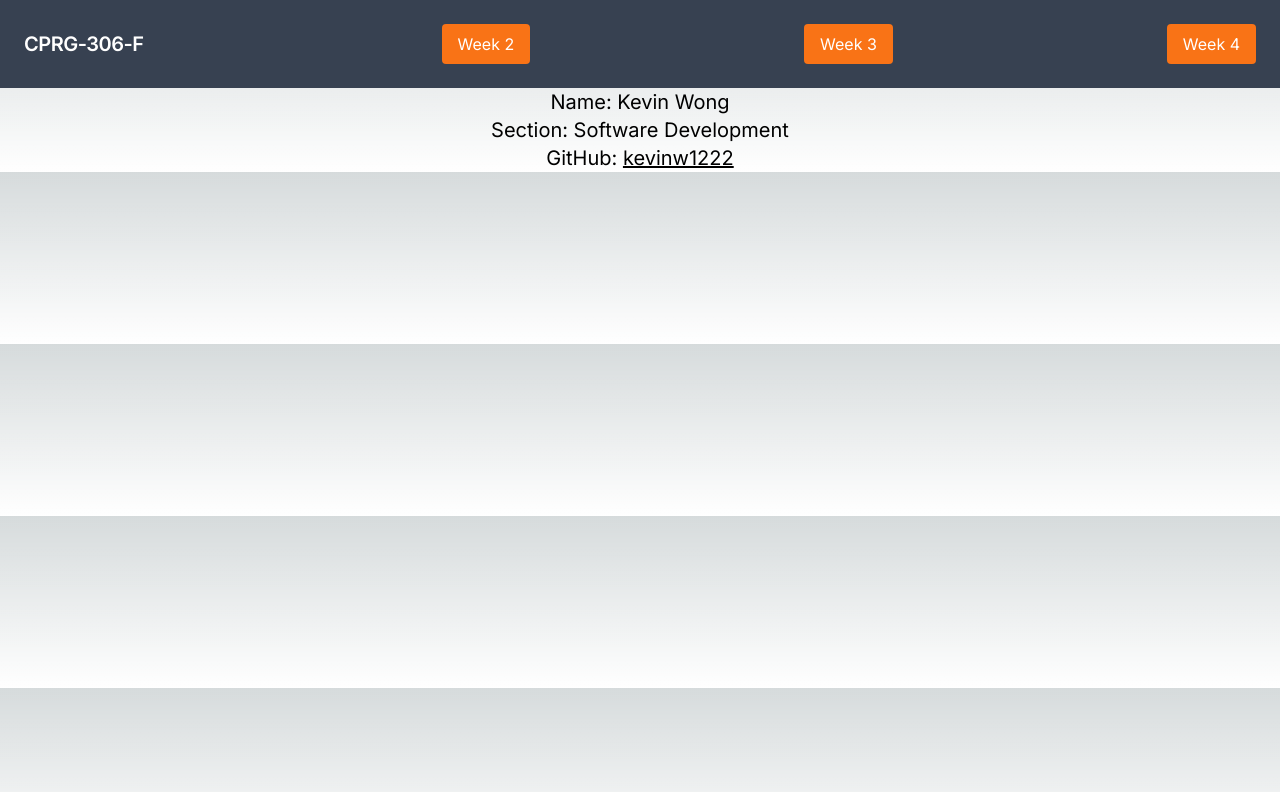
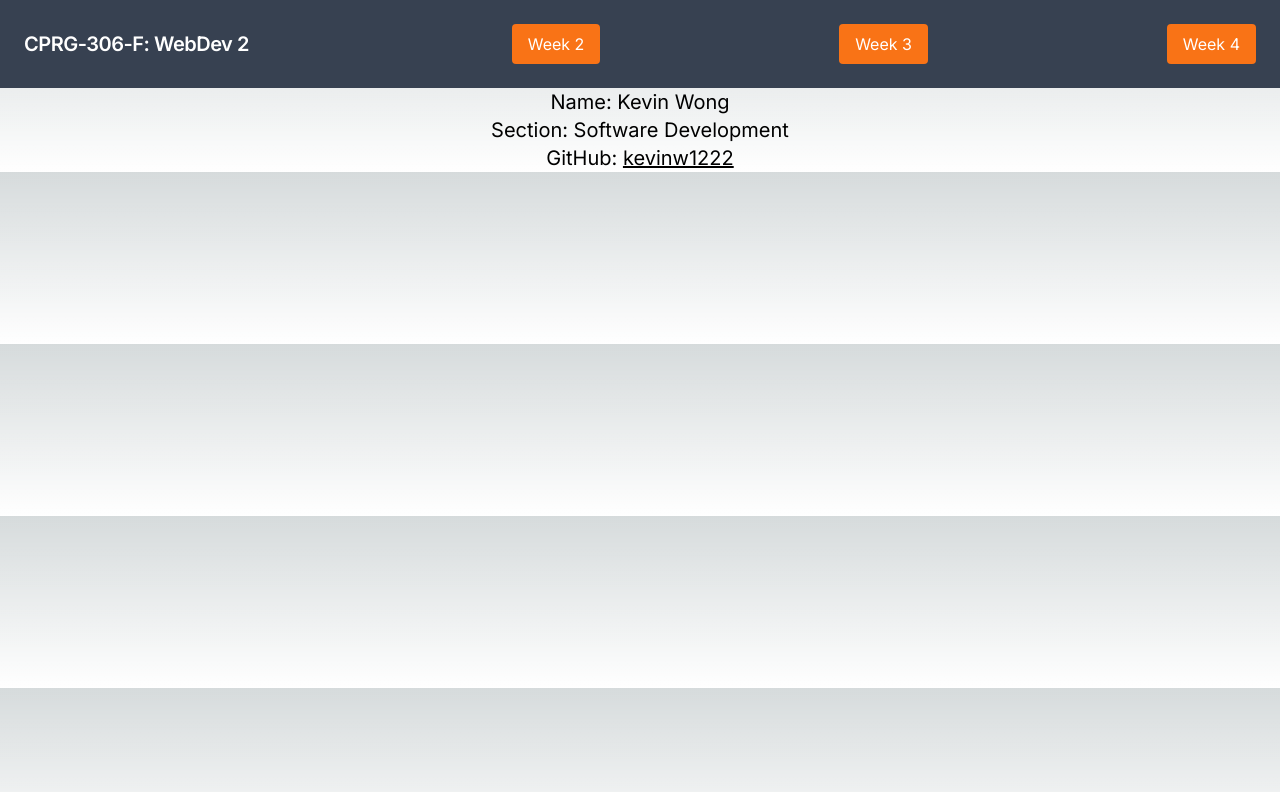
Before and after one commit to kevinw1222/cprg306-assignments, a Next.js app: page / in a window 1280 px wide. Shown: the top 792 px of the page. Built offline with nearby package versions, Linux system fonts and the light colour scheme.

Commit message:
is building

```diff
--- a/app/page.js
+++ b/app/page.js
@@ -6,7 +6,9 @@ export default function Home() {
     <main>
       <nav class="flex items-center justify-between flex-wrap bg-gray-700 p-6">
         <div class="flex items-center flex-shrink-0 text-white mr-6">
-          <span class="font-semibold text-xl tracking-tight">CPRG-306-F</span>
+          <span class="font-semibold text-xl tracking-tight">
+            CPRG-306-F: WebDev 2
+          </span>
         </div>
 
         <ul>
```
